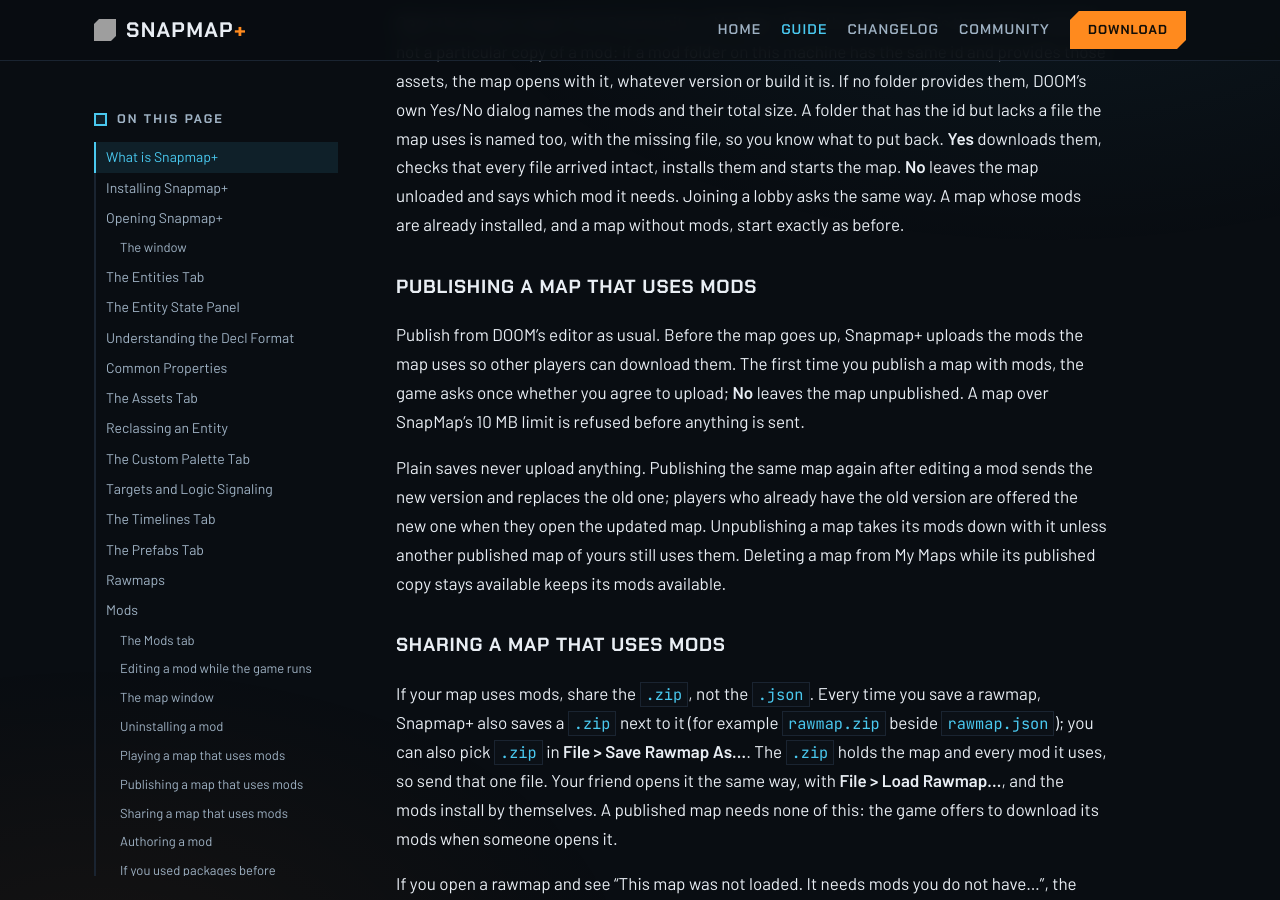
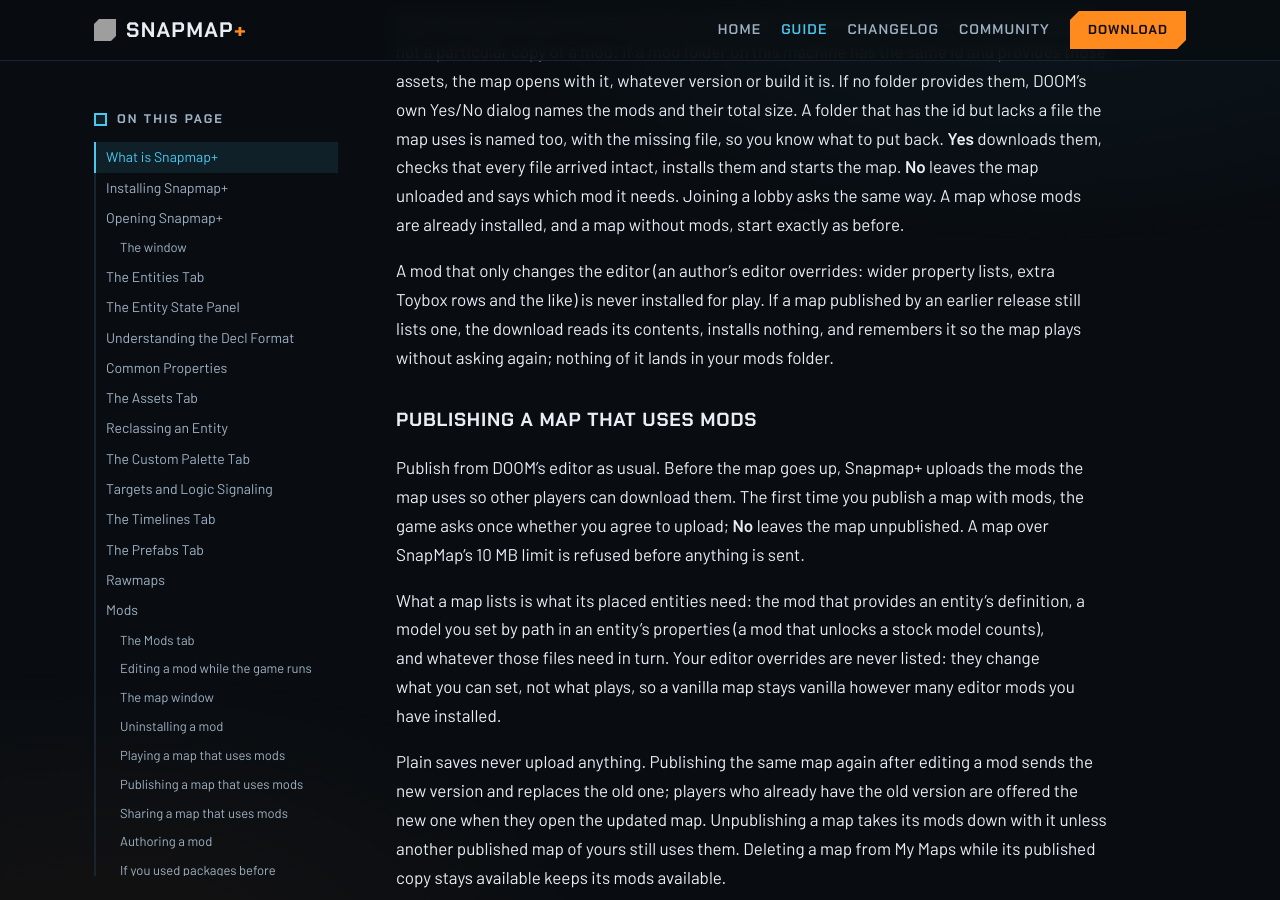
Before and after one commit to doom-snapmap/snapmap-web, a Jekyll site: the page built from site/snapmap-plus-guide.md, in a window 1280 px wide and 900 px high, scrolled down 29785 px. Built offline with Jekyll 4.4.1, drawn with Linux system fonts in a browser that asks for light colours; grey boxes are pictures that could not be loaded.

Commit message:
Say which mods a map lists and that editor mods never are
A map lists the mods its placed entities need, including one that unlocks a model set by path, and never an author's editor overrides; a player opening an older map that lists one gets nothing installed from it.

```diff
--- a/site/snapmap-plus-guide.md
+++ b/site/snapmap-plus-guide.md
@@ -765,12 +765,22 @@ arrived intact, installs them and starts the map. **No** leaves the map unloaded
 needs. Joining a lobby asks the same way. A map whose mods are
 already installed, and a map without mods, start exactly as before.
 
+A mod that only changes the editor (an author's editor overrides: wider property lists, extra Toybox
+rows and the like) is never installed for play. If a map published by an earlier release still lists one,
+the download reads its contents, installs nothing, and remembers it so the map plays without asking
+again; nothing of it lands in your mods folder.
+
 ### Publishing a map that uses mods
 
 Publish from DOOM's editor as usual. Before the map goes up, Snapmap+ uploads the mods the map uses
 so other players can download them. The first time you publish a map with mods, the game asks once
 whether you agree to upload; **No** leaves the map unpublished. A map over SnapMap's 10 MB limit is
 refused before anything is sent.
+
+What a map lists is what its placed entities need: the mod that provides an entity's definition, a model
+you set by path in an entity's properties (a mod that unlocks a stock model counts), and whatever those
+files need in turn. Your editor overrides are never listed: they change what you can set, not what plays,
+so a vanilla map stays vanilla however many editor mods you have installed.
 
 Plain saves never upload anything. Publishing the same map again after editing a mod sends the new
 version and replaces the old one; players who already have the old version are offered the new one when
```
